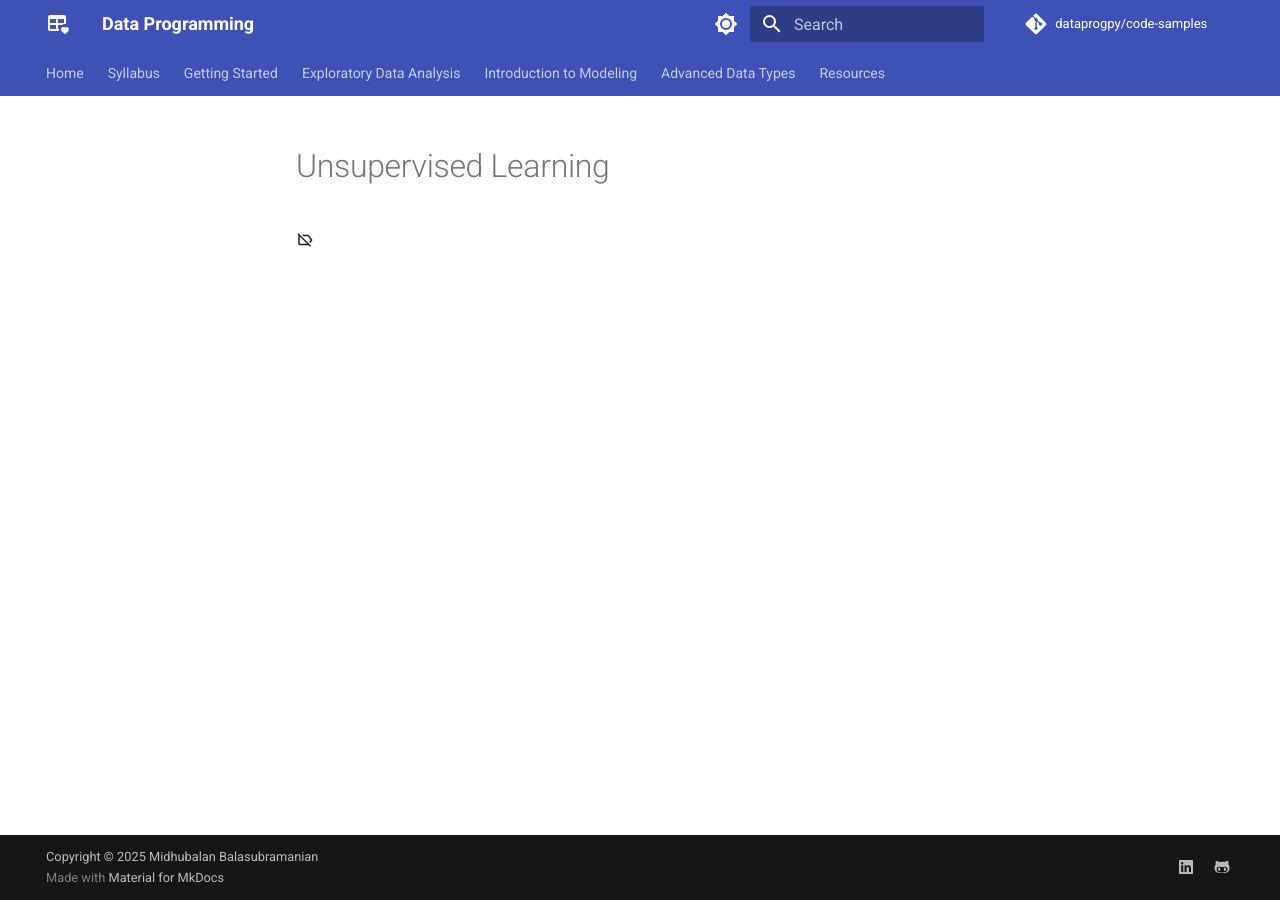
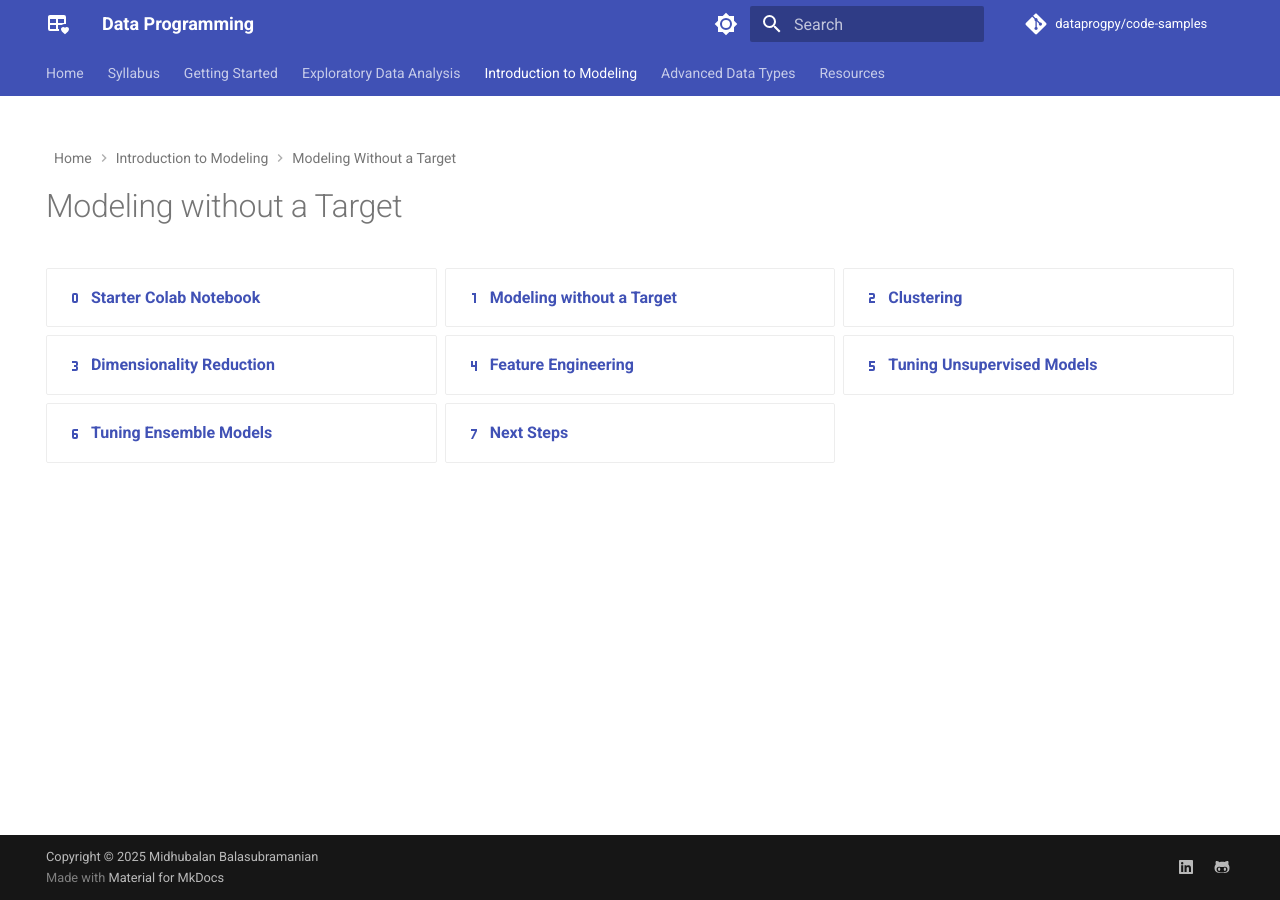
Before and after one commit to dataprogpy/dataprogpy.github.io, an MkDocs documentation site: the page built from docs/modeling/modeling-without-target/index.md, in a window 1280 px wide. Built offline with MkDocs 1.6.1 and Material for MkDocs 9.7.7, drawn with Linux system fonts in a browser that asks for light colours; comment, search, counter and statistics services are not loaded.

Commit message:
Update lesson index and add section scaffolding

```diff
--- a/docs/modeling/modeling-without-target/index.md
+++ b/docs/modeling/modeling-without-target/index.md
@@ -1,6 +1,23 @@
 ---
 icon: material/label-off-outline
+
+hide:
+  - navigation
+  - toc
+  - footer
 ---
 
-# Unsupervised Learning
-:material-label-off-outline:
+# Modeling without a Target
+
+<div class="grid cards" markdown>
+
+-   [:material-numeric-0:{ .lg .middle } __Starter Colab Notebook__](https://colab.research.google.com/github/dataprogpy/code-samples/blob/main/starter_files/08_modeling_without_target.ipynb){:target="_blank"}
+- [ :material-numeric-1:{ .lg .middle } __Modeling without a Target__](unsupervised-learning.md)
+- [ :material-numeric-2:{ .lg .middle } __Clustering__](clustering.md)
+- [ :material-numeric-3:{ .lg .middle } __Dimensionality Reduction__](dimensionality-reduction.md)
+- [ :material-numeric-4:{ .lg .middle } __Feature Engineering__](feature-engineering.md)
+- [ :material-numeric-5:{ .lg .middle } __Tuning Unsupervised Models__](tuning-unsupervised-models.md)
+- [ :material-numeric-6:{ .lg .middle } __Tuning Ensemble Models__](tuning-ensemble.md)
+- [ :material-numeric-7:{ .lg .middle } __Next Steps__](next-steps.md)
+
+</div>
--- a/mkdocs.yml
+++ b/mkdocs.yml
@@ -195,8 +195,14 @@ nav:
       - Tuning Ensemble Models:  modeling/robust-modeling-workflow/tuning-ensemble.md
       - Next Steps:  modeling/robust-modeling-workflow/next-steps.md
 
-    - Unsupervised Learning:
-      - modeling/unsupervised-learning/index.md
+    - Modeling Without a Target:
+      - modeling/modeling-without-target/index.md
+      - Introduction to Unsupervised Learning: modeling/modeling-without-target/unsupervised-learning.md
+      - Uncovering Clusters: modeling/modeling-without-target/clustering.md
+      - Reducing Data Dimensionality: modeling/modeling-without-target/dimensionality-reduction.md
+      - Engineering Features: modeling/modeling-without-target/feature-engineering.md
+      - Tuning Unsupervised Models: modeling/modeling-without-target/tuning-unsupervised-models.md
+      - Next Steps: modeling/modeling-without-target/next-steps.md
   - Advanced Data Types:
     - adv-data-types/index.md
     - Time Series Analysis: adv-data-types/time-series.md
```
Also changed, not shown: docs/modeling/index.md (+2 -2 lines), docs/modeling/modeling-without-target/clustering.md (added, +5 -0 lines), docs/modeling/modeling-without-target/dimensionality-reduction.md (added, +5 -0 lines), docs/modeling/modeling-without-target/feature-engineering.md (added, +5 -0 lines), docs/modeling/modeling-without-target/next-steps.md (added, +5 -0 lines), docs/modeling/modeling-without-target/tuning-unsupervised-models.md (added, +5 -0 lines), docs/modeling/modeling-without-target/unsupervised-learning.md (added, +5 -0 lines).
